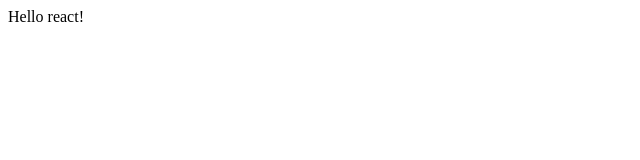
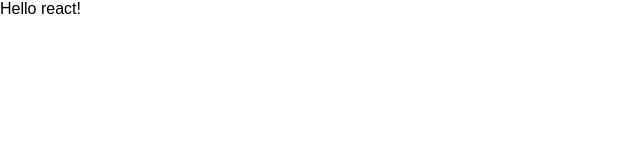
Before and after one commit to JakubLog/site-su, a React (Create React App) app: page / in a window 1280 px wide. Shown: the top 160 px of the page, without its empty margins (0-640 px from the left). Built offline with nearby package versions, Linux system fonts and the light colour scheme.

Commit message:
Add GlobalStyles & theme

```diff
--- a/package.json
+++ b/package.json
@@ -46,6 +46,7 @@
     "@storybook/node-logger": "^6.3.6",
     "@storybook/preset-create-react-app": "^3.2.0",
     "@storybook/react": "^6.3.6",
+    "@types/styled-components": "^5.1.11",
     "@typescript-eslint/eslint-plugin": "^4.28.5",
     "@typescript-eslint/parser": "^4.28.5",
     "eslint-config-prettier": "^8.3.0",
--- /dev/null
+++ b/src/assets/css/GlobalStyles.ts
@@ -0,0 +1,14 @@
+import { createGlobalStyle } from 'styled-components';
+
+export const GlobalStyles = createGlobalStyle`
+    html {
+        font-family: Arial, Helvetica, sans-serif;
+    }
+    body {
+        margin: 0;
+        padding: 0;
+    }
+    *, *::after, *::before {
+        box-sizing: border-box;
+    }
+`;
--- /dev/null
+++ b/src/assets/css/theme.ts
@@ -0,0 +1,39 @@
+const base = {
+  fontSize: {
+    xs: '',
+    sm: '',
+    md: '',
+    lg: '',
+    xl: ''
+  },
+  margin: {
+    sm: '',
+    md: '',
+    lg: ''
+  },
+  padding: {
+    sm: '',
+    md: '',
+    lg: ''
+  }
+};
+
+export const light = {
+  color: {
+    primary: '',
+    secondary: '',
+    primaryDarken: '',
+    secondaryDarken: ''
+  },
+  ...base
+};
+
+export const dark = {
+  color: {
+    primary: '',
+    secondary: '',
+    primaryDarken: '',
+    secondaryDarken: ''
+  },
+  ...base
+};
--- a/src/providers/AppProviders.tsx
+++ b/src/providers/AppProviders.tsx
@@ -1,7 +1,19 @@
+import { GlobalStyles } from 'assets/css/GlobalStyles';
+import { light } from 'assets/css/theme';
 import React from 'react';
+import { ThemeProvider } from 'styled-components';
 
-const AppProviders = () => {
-  return <div>Providers</div>;
+interface props {
+  children: React.ReactNode;
+}
+
+const AppProviders = ({ children }: props): JSX.Element => {
+  return (
+    <ThemeProvider theme={light}>
+      <GlobalStyles />
+      {children}
+    </ThemeProvider>
+  );
 };
 
 export default AppProviders;
--- a/src/views/App.tsx
+++ b/src/views/App.tsx
@@ -1,5 +1,6 @@
+import AppProviders from 'providers/AppProviders';
 import React from 'react';
 
 export default function App(): JSX.Element {
-  return <div>Hello react!</div>;
+  return <AppProviders>Hello react!</AppProviders>;
 }
```
Also changed, not shown: 1 other file (tests, documents, lock files or other folders).
